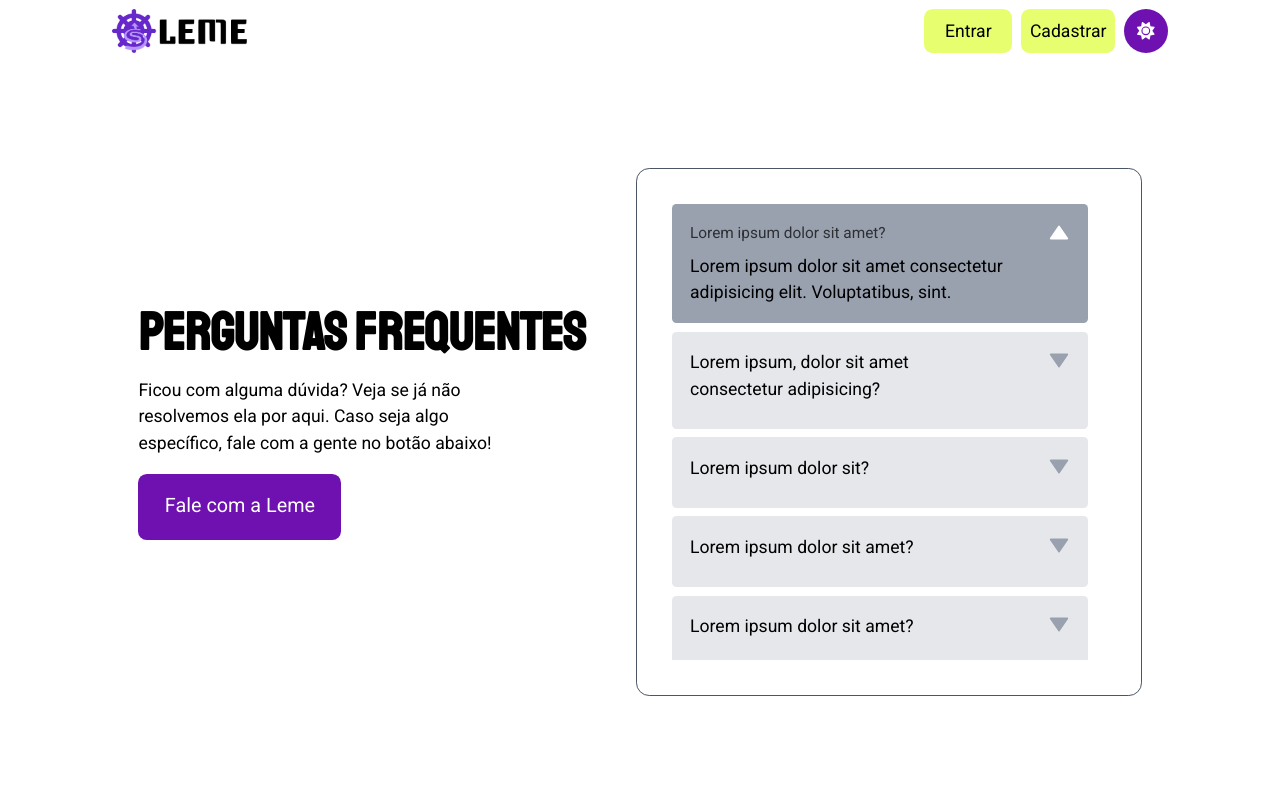
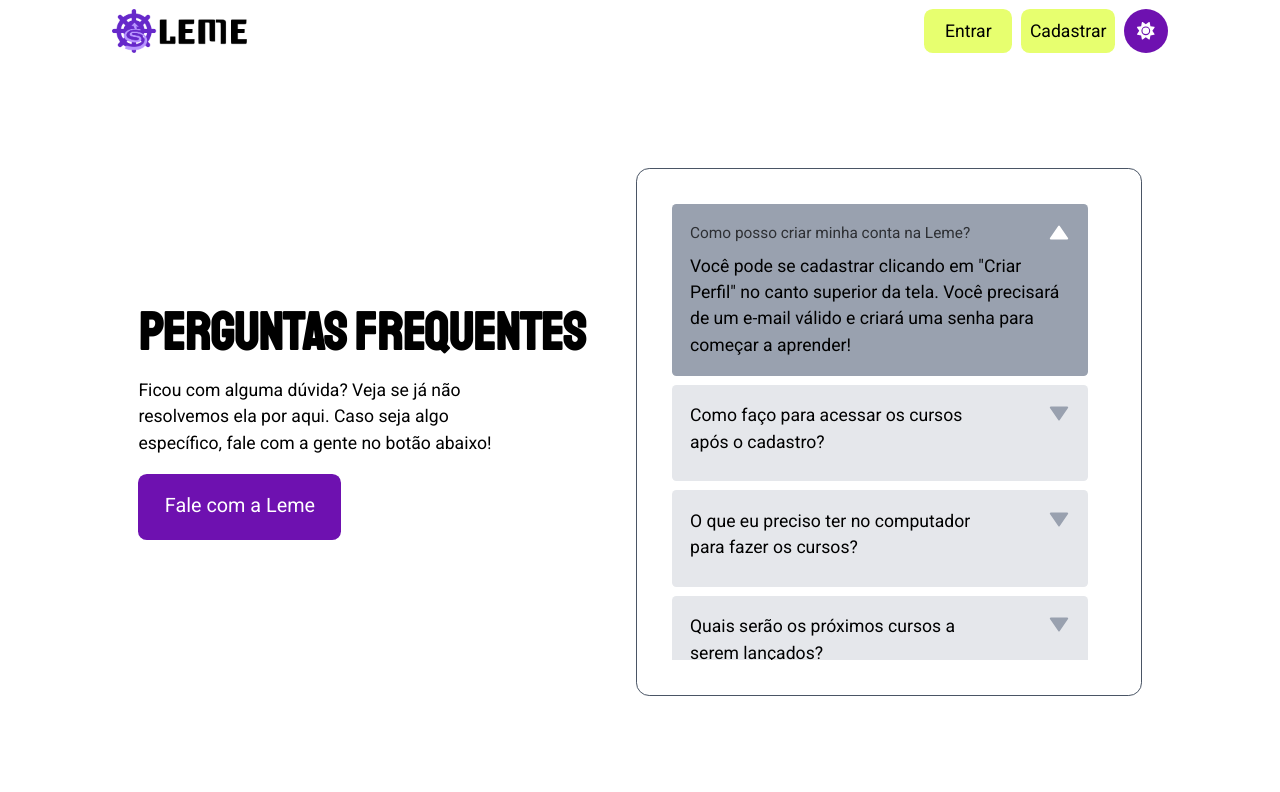
Before and after one commit to gsleme/website, a React (Vite) app: page /perguntas-frequentes in a window 1280 px wide. Shown: the top 792 px of the page. Built offline with nearby package versions, Linux system fonts and the light colour scheme; no server answers.

Commit message:
:sparkles: feat: Adiciona conteudo pagina faq

```diff
--- a/src/routes/Faq/index.tsx
+++ b/src/routes/Faq/index.tsx
@@ -6,39 +6,39 @@ function Faq () {
   const [aberto, setAberto] = useState(0)
   const faqs: { pergunta: string; resposta: string }[] = [
     {
-      pergunta: 'Lorem ipsum dolor sit amet?',
+      pergunta: 'Como posso criar minha conta na Leme?',
       resposta:
-        'Lorem ipsum dolor sit amet consectetur adipisicing elit. Voluptatibus, sint.'
+        'Você pode se cadastrar clicando em "Criar Perfil" no canto superior da tela. Você precisará de um e-mail válido e criará uma senha para começar a aprender!'
     },
     {
-      pergunta: 'Lorem ipsum, dolor sit amet consectetur adipisicing?',
+      pergunta: 'Como faço para acessar os cursos após o cadastro?',
       resposta:
-        'Lorem ipsum dolor sit amet consectetur adipisicing elit. Qui distinctio aliquam temporibus sed. Possimus, doloribus.'
+        'Após fazer login, você será direcionado ao seu Dashboard. Lá, você pode navegar até "Trilhas" ou "Cursos" para escolher por onde começar e iniciar o conteúdo.'
     },
     {
-      pergunta: 'Lorem ipsum dolor sit?',
+      pergunta: 'O que eu preciso ter no computador para fazer os cursos?',
       resposta:
-        'Lorem ipsum dolor sit amet consectetur adipisicing elit. Ea ipsam voluptates at.'
+        'A maioria dos cursos não requer um sistema operacional ou software proprietário instalado. No entanto, há algumas exceções: Se o curso precisar de alguma instalação, você terá acesso ao passo a passo para fazer o download em seu computador.'
     },
     {
-      pergunta: 'Lorem ipsum dolor sit amet?',
+      pergunta: 'Quais serão os próximos cursos a serem lançados?',
       resposta:
-        'Lorem ipsum dolor sit amet consectetur adipisicing elit. Voluptatibus, sint.'
+        'Temos diversos cursos sendo desenvolvidos simultaneamente. Caso você tenha sentido a falta de algum tema no nosso catálogo, estamos sempre abertos para receber sugestões!'
     },
     {
-      pergunta: 'Lorem ipsum dolor sit amet?',
+      pergunta: 'O que são os pontos de experiência (XP)?',
       resposta:
-        'Lorem ipsum dolor sit amet consectetur adipisicing elit. Voluptatibus, sint.'
+        'Os pontos de experiência (XP) são a forma como registramos o seu progresso e dedicação na plataforma. Você ganha XP ao completar vídeos, leituras, e principalmente, ao finalizar os exercícios e módulos.'
     },
     {
-      pergunta: 'Lorem ipsum dolor sit amet?',
+      pergunta: 'O que acontece com a experiência que ganho?',
       resposta:
-        'Lorem ipsum dolor sit amet consectetur adipisicing elit. Voluptatibus, sint.'
+        'A sua experiência (XP) é somada ao seu perfil, ajudando você a subir de nível. O nível serve como um registro público do seu conhecimento e engajamento na Leme, e pode desbloquear futuros recursos ou reconhecimentos.'
     },
     {
-      pergunta: 'Lorem ipsum dolor sit amet?',
+      pergunta: 'A Leme é gratuita ou possui algum tipo de assinatura?',
       resposta:
-        'Lorem ipsum dolor sit amet consectetur adipisicing elit. Voluptatibus, sint.'
+        'No momento, a Leme oferece acesso gratuito a todos os cursos'
     }
   ]
   return (
```
